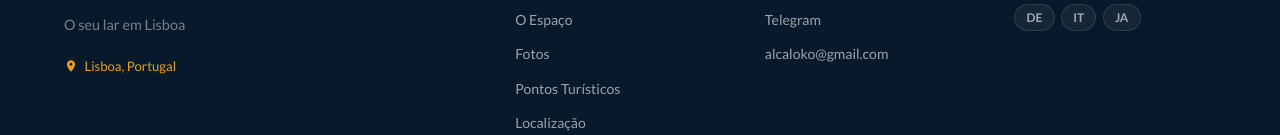
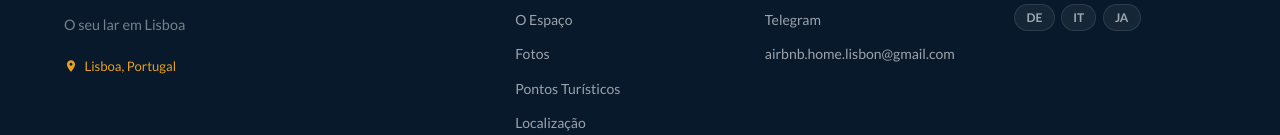
Before and after one commit to caioagrelli/AlcalokoLisbon, a React (Vite) app: page / in a window 1280 px wide. Shown: the part 8922-9057 px from the top of the page. Built offline with nearby package versions, Linux system fonts and the light colour scheme; a web font is replaced by a local one.

Commit message:
config: set real email and Telegram contact details
Co-Authored-By: Claude Sonnet 4.6 <noreply@anthropic.com>

```diff
--- a/src/config.js
+++ b/src/config.js
@@ -1,7 +1,7 @@
 // Configuração do site — substitua pelos seus dados reais
 export const WHATSAPP_NUMBER = '+351916900536';
-export const TELEGRAM_HANDLE = 'alcaloko';          // sem o @, ex: 'alcaloko'
-export const CONTACT_EMAIL   = 'alcaloko@gmail.com'; // substitua pelo email real
+export const TELEGRAM_HANDLE = '+351916900536';
+export const CONTACT_EMAIL   = 'airbnb.home.lisbon@gmail.com';
 
 /* Prefixo correto para arquivos em /public — funciona em dev e GitHub Pages */
 export const pub = (path) => `${import.meta.env.BASE_URL}${path.replace(/^\//, '')}`;
```
